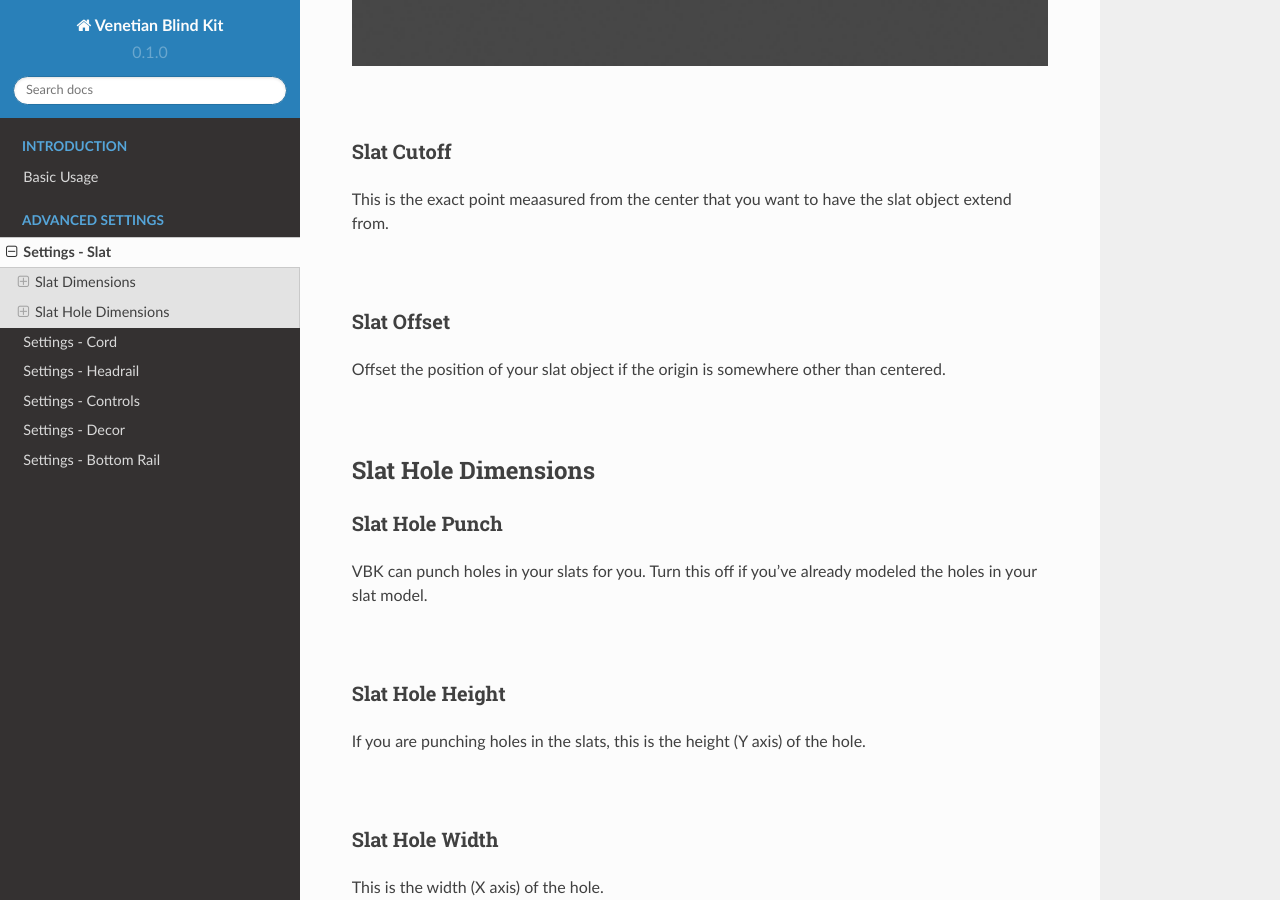
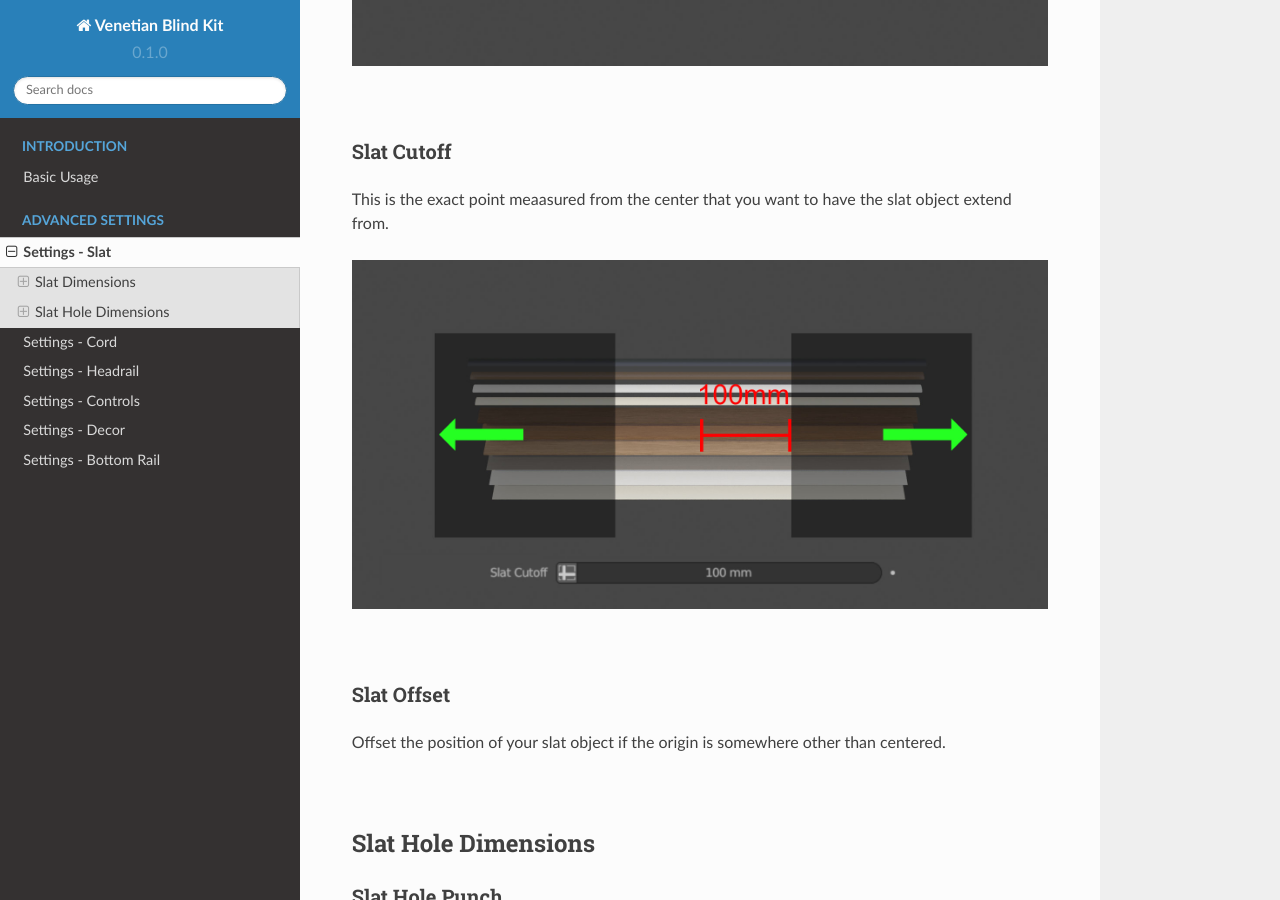
Before and after one commit to imperfectlink/VenetianBlindKit, a Sphinx documentation site: the page built from docs/source/slats.rst, in a window 1280 px wide and 900 px high, scrolled down 5058 px. Built offline with Sphinx 7.4.7 and the Read the Docs theme 2.0.0, drawn with Linux system fonts in a browser that asks for light colours.

Commit message:
Update slats.rst

```diff
--- a/docs/source/slats.rst
+++ b/docs/source/slats.rst
@@ -76,6 +76,8 @@ Slat Cutoff
 
 This is the exact point meaasured from the center that you want to have the slat object extend from.
 
+.. image:: img/VBK_SlatCutoff.jpg
+
 |
 
 Slat Offset
```
